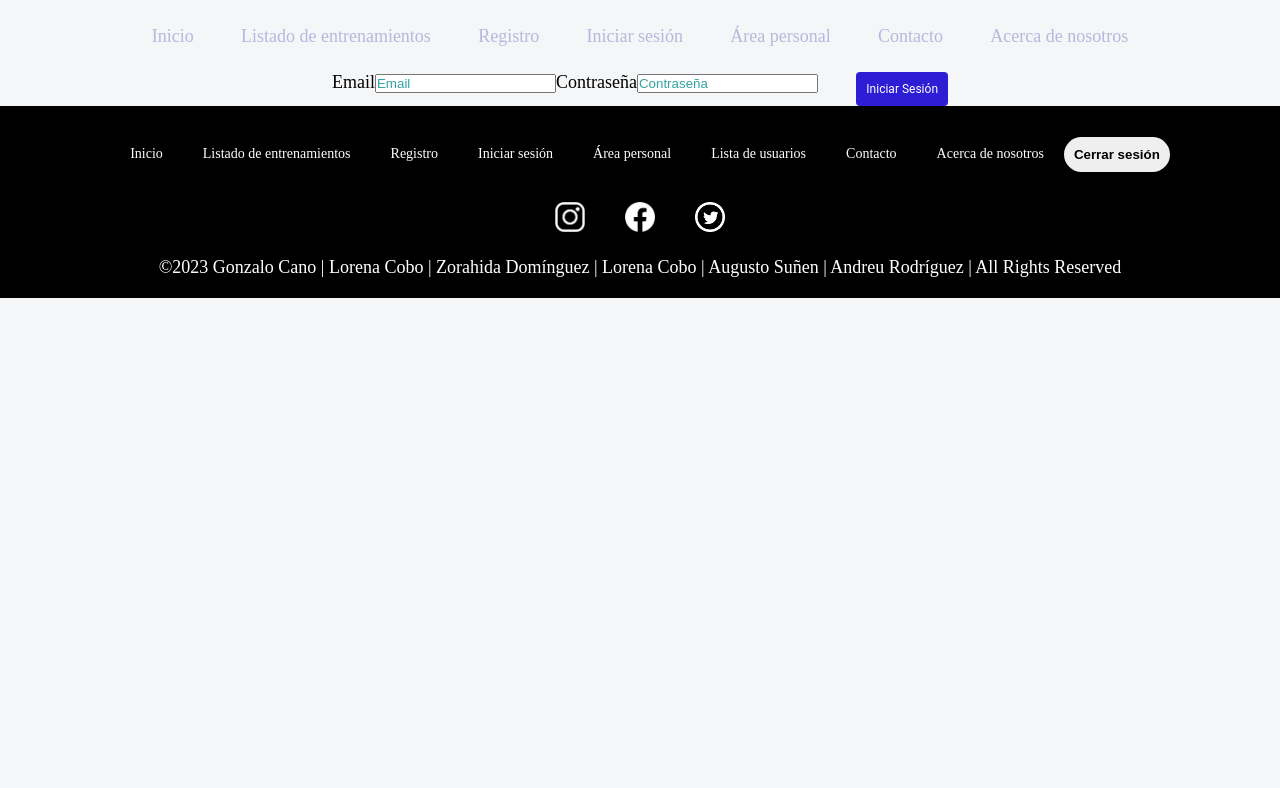
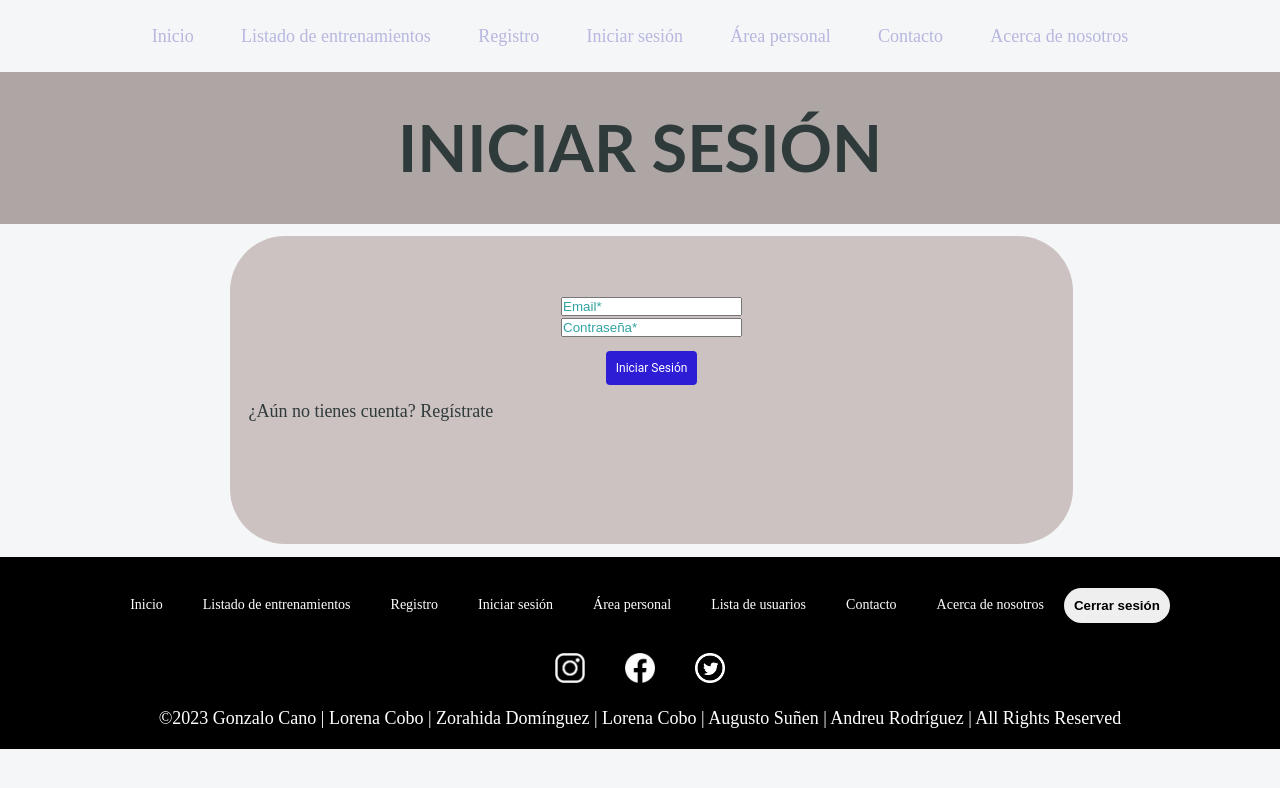
Before and after one commit to Zorahida/Equipo-fitness-App, a React (Create React App) app: page /login in a window 1280 px wide. Shown: the top 788 px of the page. Built offline with nearby package versions, Linux system fonts and the light colour scheme.

Commit message:
Actualización Login

```diff
--- a/src/components/Login/Login.jsx
+++ b/src/components/Login/Login.jsx
@@ -1,6 +1,6 @@
 import './login.css'
 import { useState } from "react";
-import { useLocation } from "react-router-dom";
+import { useLocation, Link } from "react-router-dom";
 
 
 const initial_state = {
@@ -27,36 +27,44 @@ const Login = ({ loginUser, loginError }) => {
 
   return (
     <>
+    <div className='title-login'>
+      <h1>Iniciar sesión</h1>
+    </div>
       <div className="container-login">
         <div className="body-login">
           <form className="form-login" onSubmit={submitForm}>
             <label htmlFor="email">
-              Email
+              {/*Email*/}
               <input
                 type="email"
                 name="email"
                 id="email"
-                placeholder="Email"
+                placeholder="Email*"
                 onChange={changeInput}
                 value={formData.email}
               />
             </label>
             <label htmlFor="pass">
-              Contraseña
+              {/*Contraseña*/}
               <input
                 type="password"
                 name="password"
                 id="pass"
-                placeholder="Contraseña"
+                placeholder="Contraseña*"
                 onChange={changeInput}
                 value={formData.password}
               />
             </label>
             <button className="submit-login" type="submit">Iniciar sesión</button>
+            <div className='error-login'>
             {loginError ? (
-              <div style={{ color: "red" }}>{loginError}</div>
+              <p style={{ color: "red" }}>{loginError}</p>
             ) : null}
+            </div>
           </form>
+          <div className='redirect-login'>
+          <Link to="/register">¿Aún no tienes cuenta? Regístrate</Link>
+                </div>
         </div>
       </div>
     </>
--- a/src/components/Login/login.css
+++ b/src/components/Login/login.css
@@ -1,3 +1,18 @@
+*{
+    margin: 0;
+    padding: 0;
+}
+
+.title-login {
+    text-transform: uppercase;
+    background-color: rgb(174, 165, 165);
+    color: rgb(47, 58, 58);
+    display: flex;
+    flex-direction: column;
+    align-items: center;
+    font-size: calc(10px + 2vmin);
+}
+
 .submit-login {
         padding: 10px;
         font-size: 12px;
@@ -9,15 +24,32 @@
         background: rgb(45, 30, 214) ;
         color: white;
         text-transform: capitalize;
-        margin-left: 3%;
+        margin-top: 2%;
 }
 
 .body-login {
-    min-width: 63vw;
+  min-width: 63vw;
+  height: 34vh;
+  margin: 1% 18%;
+  padding: 1em;
+  border-radius: 55px;
+  background: #cdc2c2;
 }
 
 .form-login {
     display: flex;
-    justify-content: center;
+    flex-direction: column;
+    align-items: center;
+    margin: 5%;
+    margin-bottom: 2%;
+}
 
-}
+.redirect-login > a {
+    color: rgb(47, 58, 58);
+    text-decoration: none;
+  }
+
+  .redirect-login >  a:hover {
+    text-decoration: none;
+    color: rgb(14, 14, 211);
+  }
```
